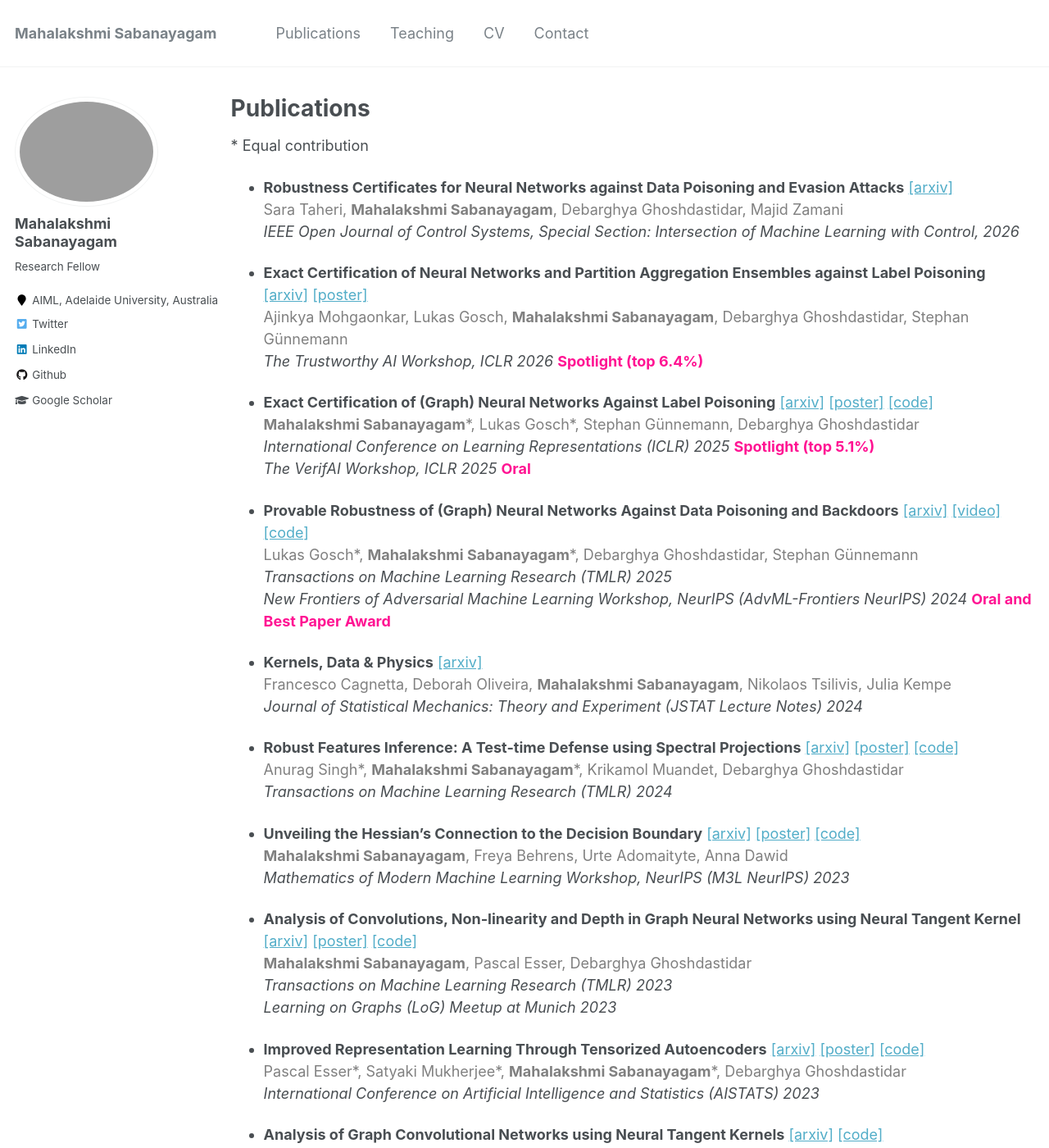
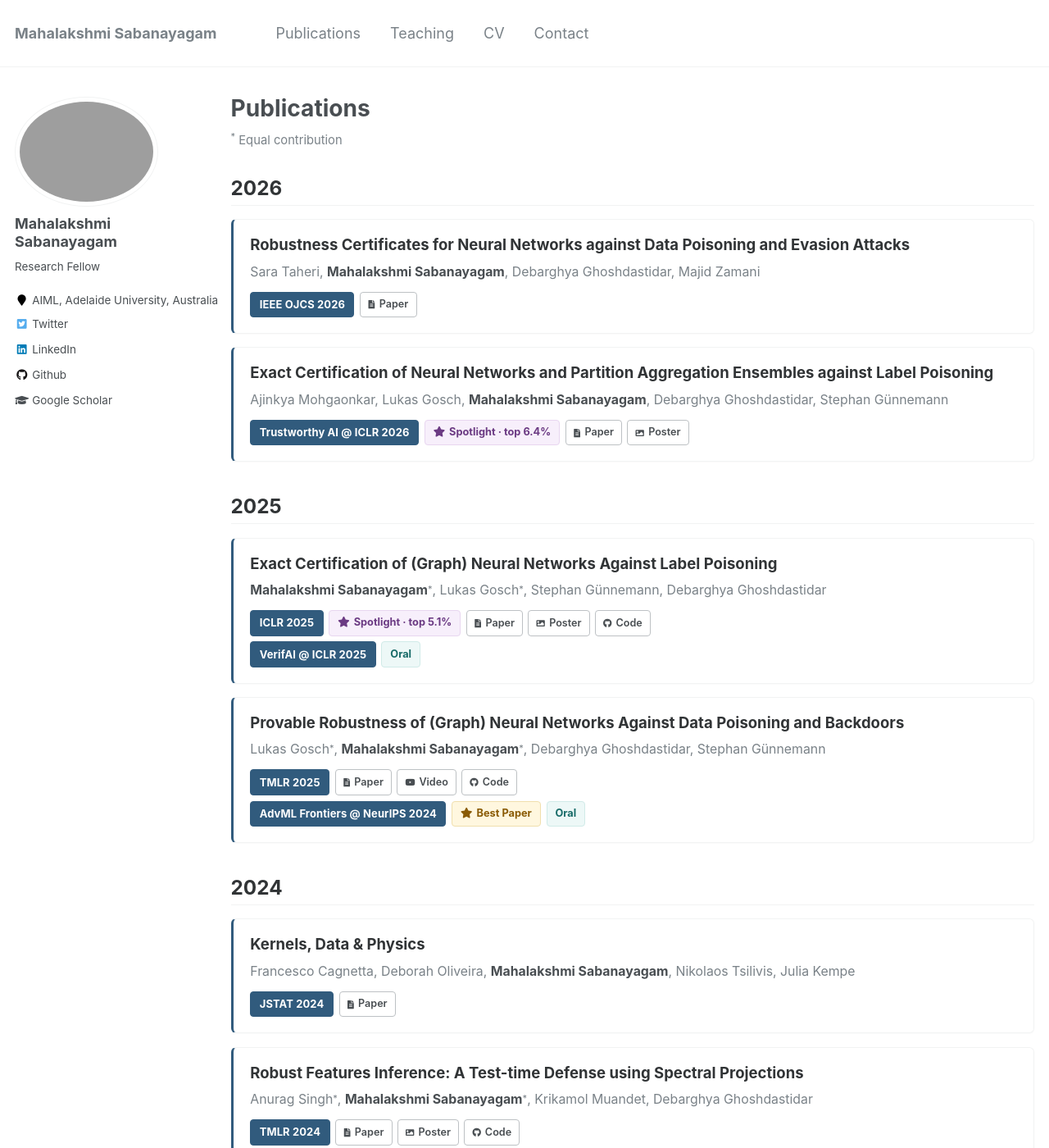
Before and after one commit to mahalakshmi-sabanayagam/mahalakshmi-sabanayagam.github.io, a Jekyll site: the page built from _pages/publications.md, in a window 1280 px wide and 1400 px high. Shown: the whole window at 82% size. Built offline with Jekyll 4.4.1, drawn with Linux system fonts in a browser that asks for light colours; some of the changed text lies outside the part shown.

Commit message:
update publications page theme

```diff
--- a/_pages/publications.md
+++ b/_pages/publications.md
@@ -4,81 +4,136 @@ title: "Publications"
 permalink: /publications/
 author_profile: true
 ---
-\* Equal contribution
 
-* **Robustness Certificates for Neural Networks against Data Poisoning and Evasion Attacks** [[arxiv]](https://arxiv.org/pdf/2512.20865v1) <br>
-<span style="color:gray;"> Sara Taheri, **Mahalakshmi Sabanayagam**,  Debarghya Ghoshdastidar, Majid Zamani </span><br>
-_IEEE Open Journal of Control Systems, Special Section: Intersection of Machine Learning with Control, 2026_
+<div class="publications-page">
 
-* **Exact Certification of Neural Networks and Partition Aggregation Ensembles against Label Poisoning** [[arxiv]](https://arxiv.org/pdf/2604.11416) [[poster]](https://mahalakshmi-sabanayagam.github.io/files/iclr26_trustworthyAI_ensembleCert.pdf) <br>
-<span style="color:gray;"> Ajinkya Mohgaonkar, Lukas Gosch, **Mahalakshmi Sabanayagam**, Debarghya Ghoshdastidar,  Stephan Günnemann </span><br>
-_The Trustworthy AI Workshop, ICLR 2026_ <span style="color: DeepPink"> **Spotlight (top 6.4%)** </span>
+  <p class="pub-note"><sup>*</sup> Equal contribution</p>
 
-* **Exact Certification of (Graph) Neural Networks Against Label Poisoning** [[arxiv]](https://arxiv.org/pdf/2412.00537) [[poster]](https://mahalakshmi-sabanayagam.github.io/files/iclr25_labelcert.pdf) [[code]](https://github.com/saper0/qpcert)<br>
-<span style="color:gray;"> **Mahalakshmi Sabanayagam**\*, Lukas Gosch\*, Stephan Günnemann, Debarghya Ghoshdastidar </span><br>
-_International Conference on Learning Representations (ICLR) 2025_ <span style="color: DeepPink"> **Spotlight (top 5.1%)**  </span> <br>
-_The VerifAI Workshop, ICLR 2025_ <span style="color: DeepPink"> **Oral** </span>
+  {% assign grouped_publications = site.data.publications.publications | group_by: "year" %}
+
+  {% for group in grouped_publications %}
+    <section class="pub-year-section">
+
+      <h2 class="pub-year">{{ group.name }}</h2>
+
+      <div class="pub-list">
+        {% for pub in group.items %}
+
+          <article class="publication-card">
+
+            <h3 class="pub-title">
+              {{ pub.title }}
+            </h3>
+
+            <div class="pub-authors">
+              {{ pub.authors }}
+            </div>
+
+            <div class="pub-details">
+
+              {% for venue in pub.venues %}
+                <div class="pub-meta-row">
+
+                  <span
+                    class="pub-venue"
+                    {% if venue.full %}
+                    title="{{ venue.full }}"
+                    {% endif %}
+                  >
+                    {{ venue.label }}
+                  </span>
+
+                  {% if venue.highlights %}
+                    {% for highlight in venue.highlights %}
+                      <span class="pub-highlight pub-highlight--{{ highlight.type }}">
+                        {% if highlight.type == "spotlight" or highlight.type == "award" %}
+                          <i class="fas fa-star" aria-hidden="true"></i>
+                        {% endif %}
+                        {{ highlight.label }}
+                      </span>
+                    {% endfor %}
+                  {% endif %}
+
+                  {% if forloop.first and pub.links %}
+                    <span class="pub-links">
+                      {% for link in pub.links %}
+                        <a
+                          class="pub-action"
+                          href="{{ link.url }}"
+                          target="_blank"
+                          rel="noopener noreferrer"
+                        >
+                          {% if link.icon %}
+                            <i class="{{ link.icon }}" aria-hidden="true"></i>
+                          {% endif %}
+                          {{ link.label }}
+                        </a>
+                      {% endfor %}
+                    </span>
+                  {% endif %}
+
+                </div>
+              {% endfor %}
+
+            </div>
+
+          </article>
+
+        {% endfor %}
+      </div>
+
+    </section>
+  {% endfor %}
 
 
+  <section class="pub-preprints">
 
-* **Provable Robustness of (Graph) Neural Networks Against Data Poisoning and Backdoors** [[arxiv]](https://arxiv.org/pdf/2407.10867) [[video]](https://www.youtube.com/watch?v=joXb-uKsj2w) [[code]](https://github.com/saper0/qpcert) <br>
-<span style="color:gray;"> Lukas Gosch\*, **Mahalakshmi Sabanayagam**\*, Debarghya Ghoshdastidar, Stephan Günnemann </span><br>
-_Transactions on Machine Learning Research (TMLR) 2025_ <br>
-_New Frontiers of Adversarial Machine Learning Workshop, NeurIPS (AdvML-Frontiers NeurIPS) 2024_ <span style="color: DeepPink"> **Oral and Best Paper Award** </span>
+    <h2 class="pub-section-title">Preprints</h2>
 
-* **Kernels, Data & Physics** [[arxiv]](https://arxiv.org/pdf/2307.02693.pdf) <br>
-<span style="color:gray;"> Francesco Cagnetta, Deborah Oliveira, **Mahalakshmi Sabanayagam**, Nikolaos Tsilivis, Julia Kempe </span><br>
-_Journal of Statistical Mechanics: Theory and Experiment (JSTAT Lecture Notes) 2024_
+    <div class="pub-list">
+      {% for pub in site.data.publications.preprints %}
 
+        <article class="publication-card publication-card--preprint">
 
-* **Robust Features Inference: A Test-time Defense using Spectral Projections** [[arxiv]](https://arxiv.org/pdf/2307.11672.pdf) [[poster]](https://mahalakshmi-sabanayagam.github.io/files/tmlr24_rfi.pdf) [[code]](https://github.com/Anurag14/RFI) <br>
-<span style="color:gray;"> Anurag Singh\*, **Mahalakshmi Sabanayagam**\*, Krikamol Muandet, Debarghya Ghoshdastidar </span><br>
-_Transactions on Machine Learning Research (TMLR) 2024_
+          <h3 class="pub-title">
+            {{ pub.title }}
+          </h3>
 
-* **Unveiling the Hessian's Connection to the Decision Boundary** [[arxiv]](https://arxiv.org/pdf/2306.07104) [[poster]](https://mahalakshmi-sabanayagam.github.io/files/m3l_hessian.pdf) [[code]](https://github.com/Shmoo137/Hessian-and-Decision-Boundary) <br>
-<span style="color:gray;"> **Mahalakshmi Sabanayagam**, Freya Behrens, Urte Adomaityte, Anna Dawid </span><br>
-_Mathematics of Modern Machine Learning Workshop, NeurIPS (M3L NeurIPS) 2023_
+          <div class="pub-authors">
+            {{ pub.authors }}
+          </div>
 
-* **Analysis of Convolutions, Non-linearity and Depth in
-Graph Neural Networks using Neural Tangent Kernel** [[arxiv]](https://arxiv.org/pdf/2210.09809) [[poster]](https://mahalakshmi-sabanayagam.github.io/files/tmlr23_gntk.pdf) [[code]](https://github.com/mahalakshmi-sabanayagam/NTK_GCN)
- <br>
-<span style="color:gray;"> **Mahalakshmi Sabanayagam**, Pascal Esser, Debarghya Ghoshdastidar </span><br>
-_Transactions on Machine Learning Research (TMLR) 2023_ <br> _Learning on Graphs (LoG) Meetup at Munich 2023_
+          <div class="pub-meta-row">
 
-* **Improved Representation Learning Through Tensorized Autoencoders** [[arxiv]](https://arxiv.org/pdf/2212.01046.pdf) [[poster]](https://mahalakshmi-sabanayagam.github.io/files/aistats23_tae_poster.pdf) [[code]](https://github.com/mahalakshmi-sabanayagam/tensorized_autoencoder) <br>
-<span style="color:gray;"> Pascal Esser\*, Satyaki Mukherjee\*, **Mahalakshmi Sabanayagam**\*, Debarghya Ghoshdastidar </span><br>
-_International Conference on Artificial Intelligence and Statistics (AISTATS) 2023_
+            <span class="pub-venue pub-venue--preprint">
+              Preprint
+            </span>
 
-* **Analysis of Graph Convolutional Networks using Neural Tangent Kernels** [[arxiv]](https://arxiv.org/pdf/2110.04060) [[code]](https://github.com/mahalakshmi-sabanayagam/NTK_GCN) <br>
-<span style="color:gray;"> **Mahalakshmi Sabanayagam**, Pascal Esser, Debarghya Ghoshdastidar </span> <br>
-_MLG workshop at European Conference on Machine Learning and Principles and Practice of Knowledge Discovery in Databases  (ECML PKDD 2022)_
+            {% if pub.links %}
+              <span class="pub-links">
+                {% for link in pub.links %}
+                  <a
+                    class="pub-action"
+                    href="{{ link.url }}"
+                    target="_blank"
+                    rel="noopener noreferrer"
+                  >
+                    {% if link.icon %}
+                      <i class="{{ link.icon }}" aria-hidden="true"></i>
+                    {% endif %}
+                    {{ link.label }}
+                  </a>
+                {% endfor %}
+              </span>
+            {% endif %}
 
-* <span style="font-weight:bold">Graphon based Clustering and Testing of Networks: Algorithms and Theory</span> [[arxiv]](https://arxiv.org/pdf/2110.02722) [[poster]](https://mahalakshmi-sabanayagam.github.io/files/iclr22_graphon_poster.pdf) [[code]](https://github.com/maha-93/Clustering-Testing-Networks)
- <br>
-<span style="color:gray;"> **Mahalakshmi Sabanayagam**, Leena Chennuru Vankadara, Debarghya Ghoshdastidar </span>  <br>
-_International Conference on Learning Representations (ICLR) 2022_
+          </div>
 
-* **Rough Set-based Feature Selection for Credit Risk Prediction using Weight Adjusted
-Boosting Ensemble Method** [[springer]](https://link.springer.com/article/10.1007/s00500-019-04167-0)  <br>
-<span style="color:gray;"> Sivasankar Elango, Selvi Chandran, **Mahalakshmi Sabanayagam** </span> <br>
-_Journal of Soft Computing 2019_
+        </article>
 
-* **Cross Domain Sentiment Analysis Using Different Machine Learning Techniques** [[springer]](https://link.springer.com/chapter/10.1007/978-3-319-27212-2_7) <br>
-<span style="color:gray;"> **Mahalakshmi Sabanayagam**, Sivasankar Elango </span> <br>
-_Fifth International Conference on Fuzzy and Neuro Computing (FANCCO) 2015_ <br> _Poster in Grace Hopper Celebration India (GHCI) 2016_
+      {% endfor %}
+    </div>
 
+  </section>
 
-Preprints
-====
-* **Exact Generalisation Error Exposes Benchmarks Skew Graph Neural Networks Success (or Failure)** [[arxiv]](https://arxiv.org/pdf/2509.10337) <br>
-<span style="color:gray;"> Nil Ayday, **Mahalakshmi Sabanayagam**, Debarghya Ghoshdastidar </span><br>
-
-* **Generalization Certificates for Adversarially Robust Bayesian Linear Regression** [[arxiv]](https://arxiv.org/pdf/2502.14298) <br>
-<span style="color:gray;"> **Mahalakshmi Sabanayagam**, Russell Tsuchida, Cheng Soon Ong, Debarghya Ghoshdastidar </span><br>
-
-* **Cluster Specific Representation Learning** [[arxiv]](https://arxiv.org/pdf/2412.03471) <br>
-<span style="color:gray;"> **Mahalakshmi Sabanayagam**, Omar Al-Dabooni, Pascal Esser </span><br>
-
-* **Machine learning-based image detection for lensless microscopy in life science** [[link]](https://www.mdsi.tum.de/fileadmin/w00cet/di-lab/LMU_-_TUM-DI-LAB_Final_Documentation_SS19.pdf)
- <br>
-<span style="color:gray;"> **Mahalakshmi Sabanayagam**, Jan Brunckhorst, Andreas Pirchner, Nikhitha Radhakrishna Naik </span><br>
+</div>
--- /dev/null
+++ b/_sass/_publications.scss
@@ -0,0 +1,301 @@
+/* ==========================================================================
+   PUBLICATIONS
+   ========================================================================== */
+
+.publications-page {
+  margin-top: 0.5rem;
+}
+
+.pub-note {
+  margin: 0 0 1.8rem 0;
+  color: $gray;
+  font-size: 0.82rem;
+}
+
+.pub-year-section {
+  margin-bottom: 2.2rem;
+}
+
+.pub-year {
+  margin: 0 0 0.9rem 0;
+  padding-bottom: 0.35rem;
+
+  color: $darker-gray;
+  font-size: 1.35rem;
+  font-weight: 700;
+
+  border-bottom: 1px solid $border-color;
+}
+
+.pub-list {
+  display: block;
+}
+
+.publication-card {
+  position: relative;
+
+  margin-bottom: 0.9rem;
+  padding: 1rem 1.15rem 1.05rem 1.15rem;
+
+  background: #fff;
+
+  border: 1px solid $border-color;
+  border-left: 3px solid #315b7d;
+  border-radius: 6px;
+
+  box-shadow: 0 1px 2px rgba(0, 0, 0, 0.025);
+
+  transition:
+    border-color 0.18s ease,
+    box-shadow 0.18s ease,
+    transform 0.18s ease;
+}
+
+.publication-card:hover {
+  border-color: mix(#000, $border-color, 8%);
+
+  box-shadow:
+    0 3px 10px rgba(0, 0, 0, 0.055);
+
+  transform: translateY(-1px);
+}
+
+
+/* Title
+   ========================================================================== */
+
+.pub-title {
+  margin: 0 0 0.4rem 0;
+
+  color: $darker-gray;
+
+  font-family: $sans-serif;
+  font-size: 1.03rem;
+  font-weight: 650;
+  line-height: 1.4;
+}
+
+
+/* Authors
+   ========================================================================== */
+
+.pub-authors {
+  margin-bottom: 0.7rem;
+
+  color: $gray;
+
+  font-size: 0.88rem;
+  line-height: 1.5;
+}
+
+.pub-authors strong {
+  color: $dark-gray;
+  font-weight: 700;
+}
+
+.pub-authors sup {
+  position: relative;
+  top: -0.15em;
+
+  font-size: 0.7em;
+}
+
+
+/* Venue and resource row
+   ========================================================================== */
+
+.pub-details {
+  margin-top: 0.15rem;
+}
+
+.pub-meta-row {
+  display: flex;
+  flex-wrap: wrap;
+  align-items: center;
+
+  gap: 0.38rem;
+
+  margin-top: 0.38rem;
+}
+
+
+/* Venue badge
+   ========================================================================== */
+
+.pub-venue {
+  display: inline-flex;
+  align-items: center;
+
+  min-height: 1.75rem;
+
+  padding: 0.28rem 0.58rem;
+
+  color: #fff;
+
+  font-family: $sans-serif;
+  font-size: 0.72rem;
+  font-weight: 700;
+  line-height: 1.15;
+
+  background: #315b7d;
+
+  border: 1px solid #315b7d;
+  border-radius: 4px;
+
+  letter-spacing: 0.01em;
+}
+
+.pub-venue--preprint {
+  color: $dark-gray;
+
+  background: $lighter-gray;
+  border-color: $light-gray;
+}
+
+
+/* Highlight badges
+   ========================================================================== */
+
+.pub-highlight {
+  display: inline-flex;
+  align-items: center;
+
+  min-height: 1.75rem;
+
+  gap: 0.28rem;
+
+  padding: 0.28rem 0.55rem;
+
+  font-family: $sans-serif;
+  font-size: 0.71rem;
+  font-weight: 700;
+  line-height: 1.15;
+
+  border: 1px solid transparent;
+  border-radius: 4px;
+}
+
+.pub-highlight--spotlight {
+  color: #6b3a83;
+
+  background: #f7effb;
+  border-color: #e8d6f0;
+}
+
+.pub-highlight--oral {
+  color: #176b68;
+
+  background: #edf8f7;
+  border-color: #d0ebe8;
+}
+
+.pub-highlight--award {
+  color: #8a5b05;
+
+  background: #fff7df;
+  border-color: #f0dfad;
+}
+
+
+/* Paper, Poster, Code, Video buttons
+   ========================================================================== */
+
+.pub-links {
+  display: inline-flex;
+  flex-wrap: wrap;
+
+  gap: 0.32rem;
+}
+
+.pub-action {
+  display: inline-flex;
+  align-items: center;
+
+  min-height: 1.75rem;
+
+  gap: 0.3rem;
+
+  padding: 0.27rem 0.52rem;
+
+  color: $dark-gray !important;
+
+  font-family: $sans-serif;
+  font-size: 0.7rem;
+  font-weight: 600;
+  line-height: 1.15;
+  text-decoration: none !important;
+
+  background: #fff;
+
+  border: 1px solid $light-gray !important;
+  border-radius: 4px;
+
+  transition:
+    color 0.15s ease,
+    border-color 0.15s ease,
+    background-color 0.15s ease;
+}
+
+.pub-action:hover {
+  color: #315b7d !important;
+
+  background: #f7fafc;
+
+  border-color: #7f9db5 !important;
+}
+
+.pub-action i {
+  font-size: 0.82em;
+}
+
+
+/* Preprints
+   ========================================================================== */
+
+.pub-preprints {
+  margin-top: 2.7rem;
+}
+
+.pub-section-title {
+  margin: 0 0 1rem 0;
+  padding-bottom: 0.45rem;
+
+  color: $darker-gray;
+  font-size: 1.45rem;
+  font-weight: 700;
+
+  border-bottom: 1px solid $border-color;
+}
+
+.publication-card--preprint {
+  border-left-color: $light-gray;
+}
+
+
+/* Small screens
+   ========================================================================== */
+
+@media (max-width: $small) {
+
+  .publication-card {
+    padding: 0.9rem;
+  }
+
+  .pub-title {
+    font-size: 0.98rem;
+  }
+
+  .pub-authors {
+    font-size: 0.84rem;
+  }
+
+  .pub-meta-row {
+    gap: 0.32rem;
+  }
+
+  .pub-venue,
+  .pub-highlight,
+  .pub-action {
+    min-height: 1.7rem;
+  }
+}
--- a/assets/css/main.scss
+++ b/assets/css/main.scss
@@ -32,6 +32,7 @@
 
 @import "page";
 @import "archive";
+@import "publications";
 @import "sidebar";
 
 @import "vendor/font-awesome/fontawesome";
```
Also changed, not shown: _data/publications.yml (added, +234 -0 lines).
